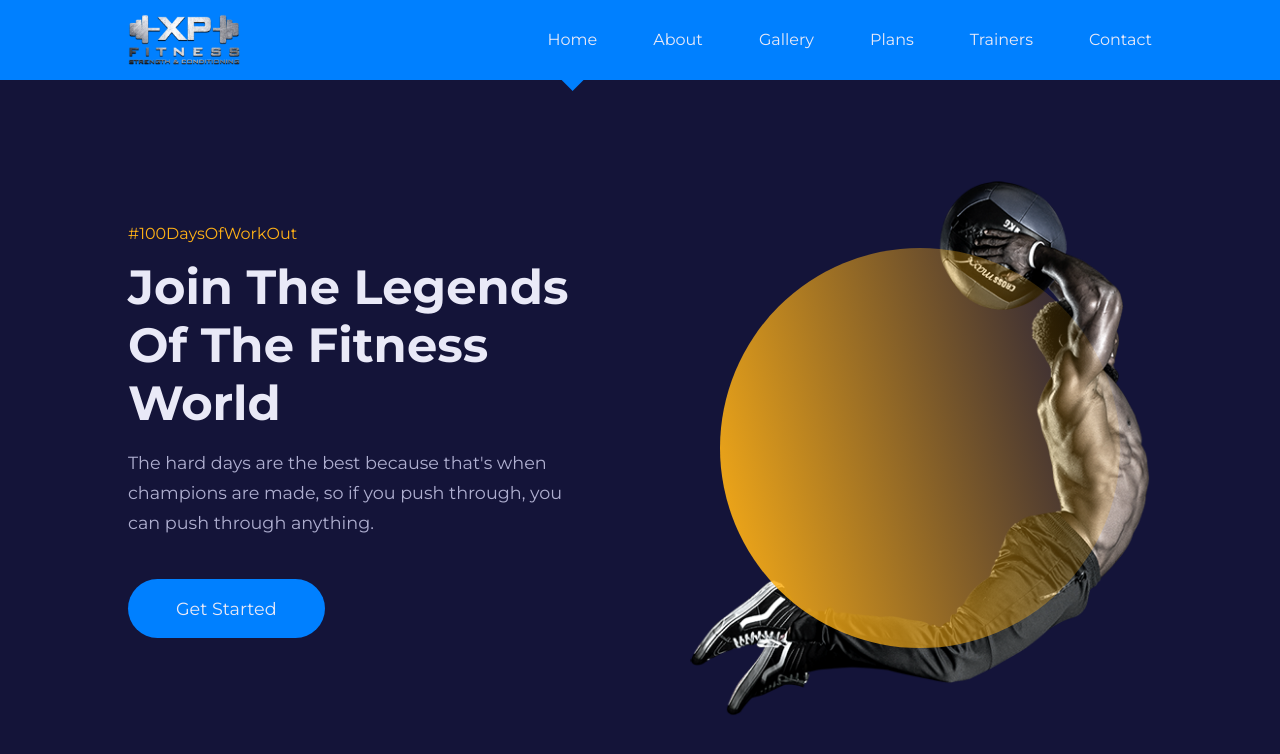
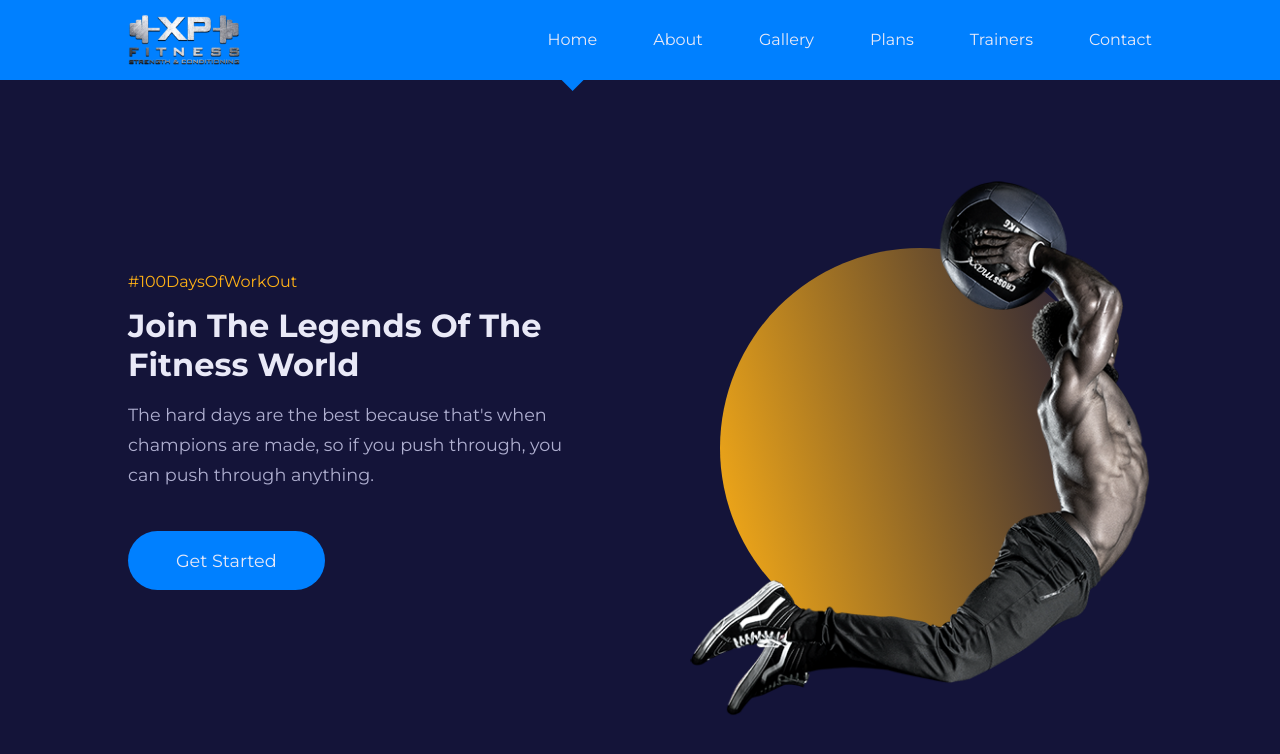
Before and after one commit to Eddysam2000/XP-Fitness, a React (Create React App) app: page / in a window 1280 px wide. Shown: the top 754 px of the page. Built offline with nearby package versions, Linux system fonts and the light colour scheme.

Commit message:
header done

```diff
--- a/src/components/MainHeader.jsx
+++ b/src/components/MainHeader.jsx
@@ -7,7 +7,7 @@ const MainHeader = () => {
       <div className="container main_header-container">
         <div className="main_header-left">
           <h4>#100DaysOfWorkOut</h4>
-          <h1>Join The Legends Of The Fitness World</h1>
+          <h2>Join The Legends Of The Fitness World</h2>
           <p>
           The hard days are the best because that's when champions are made, so if you push through, you can push through anything.
           </p>
--- a/src/pages/home/home.css
+++ b/src/pages/home/home.css
@@ -42,4 +42,13 @@
     position: absolute;
     background: linear-gradient(75deg, var(--color-secondary), transparent);
     border-radius: 50%;
+
 }
+
+.main_header-image {
+    position: relative;
+}
+
+.main_header:hover .main_header-circle {
+    filter: blur(15px);
+}
```
